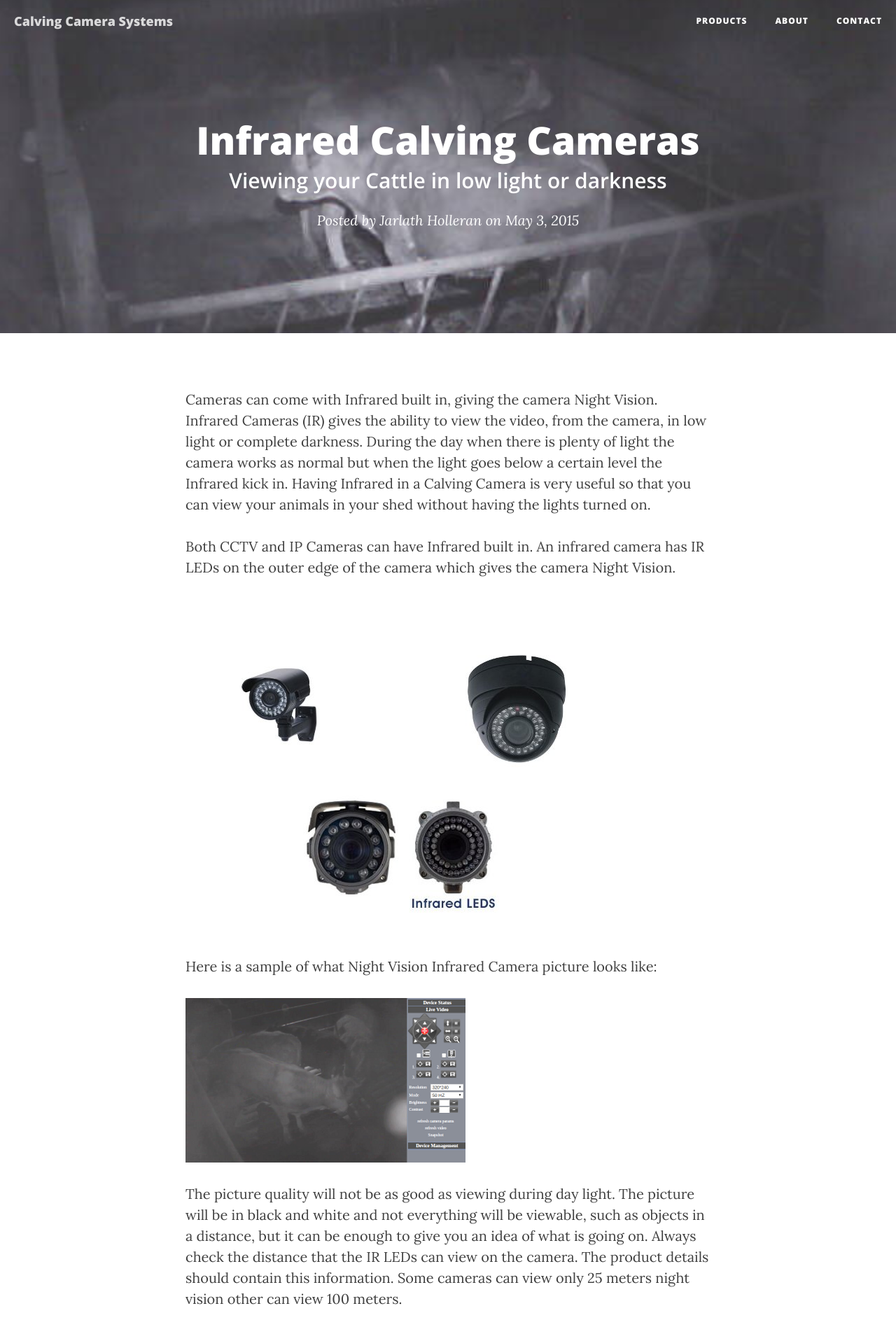
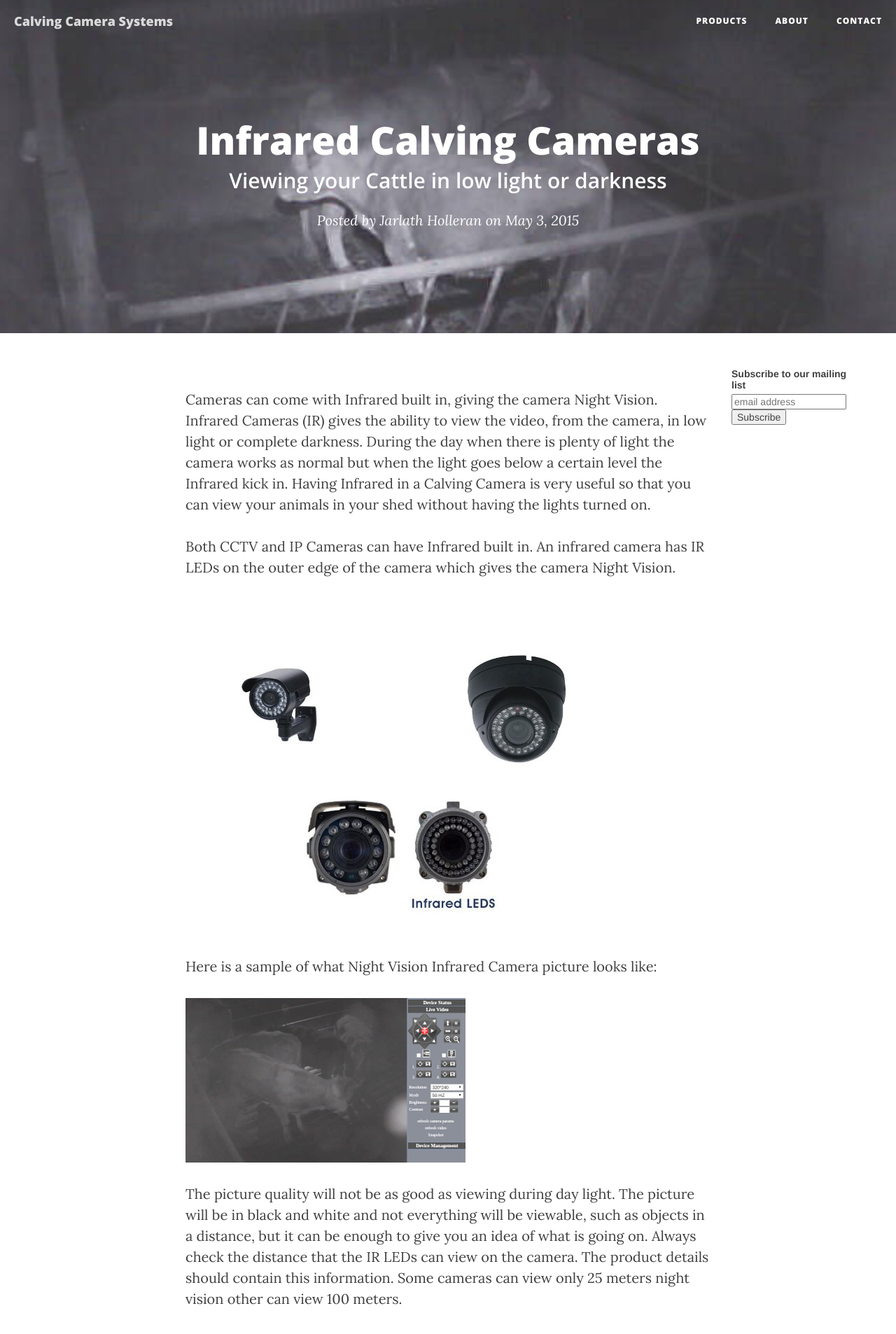
Before and after one commit to jholleran/calvingcamerareviews, a Jekyll site: the page built from _posts/2015-05-03-infrared-calving-cameras.markdown, in a window 1280 px wide. Shown: the top 1906 px of the page at 70% size. Built offline with Jekyll 4.4.1, drawn with Linux system fonts in a browser that asks for light colours; nearby versions of some CDN libraries; comment, search, counter and statistics services are not loaded.

Commit message:
setting up a mail chimp subscriber list

```diff
--- /dev/null
+++ b/_includes/signup.html
@@ -0,0 +1,20 @@
+<!-- Begin MailChimp Signup Form -->
+<link href="//cdn-images.mailchimp.com/embedcode/slim-081711.css" rel="stylesheet" type="text/css">
+<style type="text/css">
+	#mc_embed_signup{background:#fff; clear:left; font:14px Helvetica,Arial,sans-serif; }
+	/* Add your own MailChimp form style overrides in your site stylesheet or in this style block.
+	   We recommend moving this block and the preceding CSS link to the HEAD of your HTML file. */
+</style>
+<div id="mc_embed_signup">
+<form action="//calvingcamerasystems.us1.list-manage.com/subscribe/post?u=68310739e463dc0c32b07a453&amp;id=b9d3ec2dd1" method="post" id="mc-embedded-subscribe-form" name="mc-embedded-subscribe-form" class="validate" target="_blank" novalidate>
+    <div id="mc_embed_signup_scroll">
+	<label for="mce-EMAIL">Subscribe to our mailing list</label>
+	<input type="email" value="" name="EMAIL" class="email" id="mce-EMAIL" placeholder="email address" required>
+    <!-- real people should not fill this in and expect good things - do not remove this or risk form bot signups-->
+    <div style="position: absolute; left: -5000px;" aria-hidden="true"><input type="text" name="b_68310739e463dc0c32b07a453_b9d3ec2dd1" tabindex="-1" value=""></div>
+    <div class="clear"><input type="submit" value="Subscribe" name="subscribe" id="mc-embedded-subscribe" class="button"></div>
+    </div>
+</form>
+</div>
+
+<!--End mc_embed_signup-->
--- a/_layouts/post.html
+++ b/_layouts/post.html
@@ -42,6 +42,9 @@ layout: default
     				{{ content }}
             		{% include disqus.html %}
                </div>
+               <div class="col-lg-2">
+            		{% include signup.html %}
+               </div>
             </div>
         </div>
     </article>
--- a/js/clean-blog.js
+++ b/js/clean-blog.js
@@ -8,7 +8,7 @@
 
 $(function() {
 
-    $("input,textarea").jqBootstrapValidation({
+    $("input-ign,textarea-ign").jqBootstrapValidation({
         preventSubmit: true,
         submitError: function($form, event, errors) {
             // additional error messages or events
```
